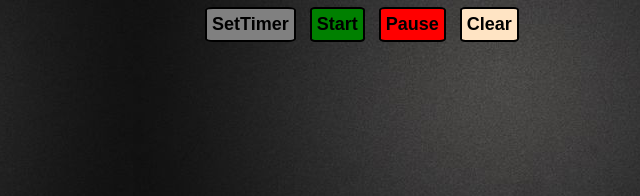
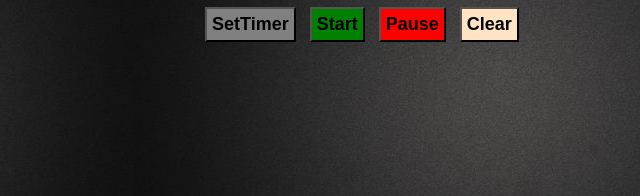
Before and after one commit to Preet149/Frontend_Development, a browser extension: page Projects/CountdownTimer/countdown.html in a window 1280 px wide. Shown: the part 534-730 px from the top of the page, 603-1243 px from the left. Drawn offline with Linux system fonts and the light colour scheme.

Commit message:
Deleted dome properties from the button selector

```diff
--- a/Projects/CountdownTimer/countdown.css
+++ b/Projects/CountdownTimer/countdown.css
@@ -58,9 +58,9 @@ body {
 }
 
 button {
-    border: 2px solid;
+
     padding: 5px;
-    border-radius: 9%;
+
 }
 
 h1 {
```
